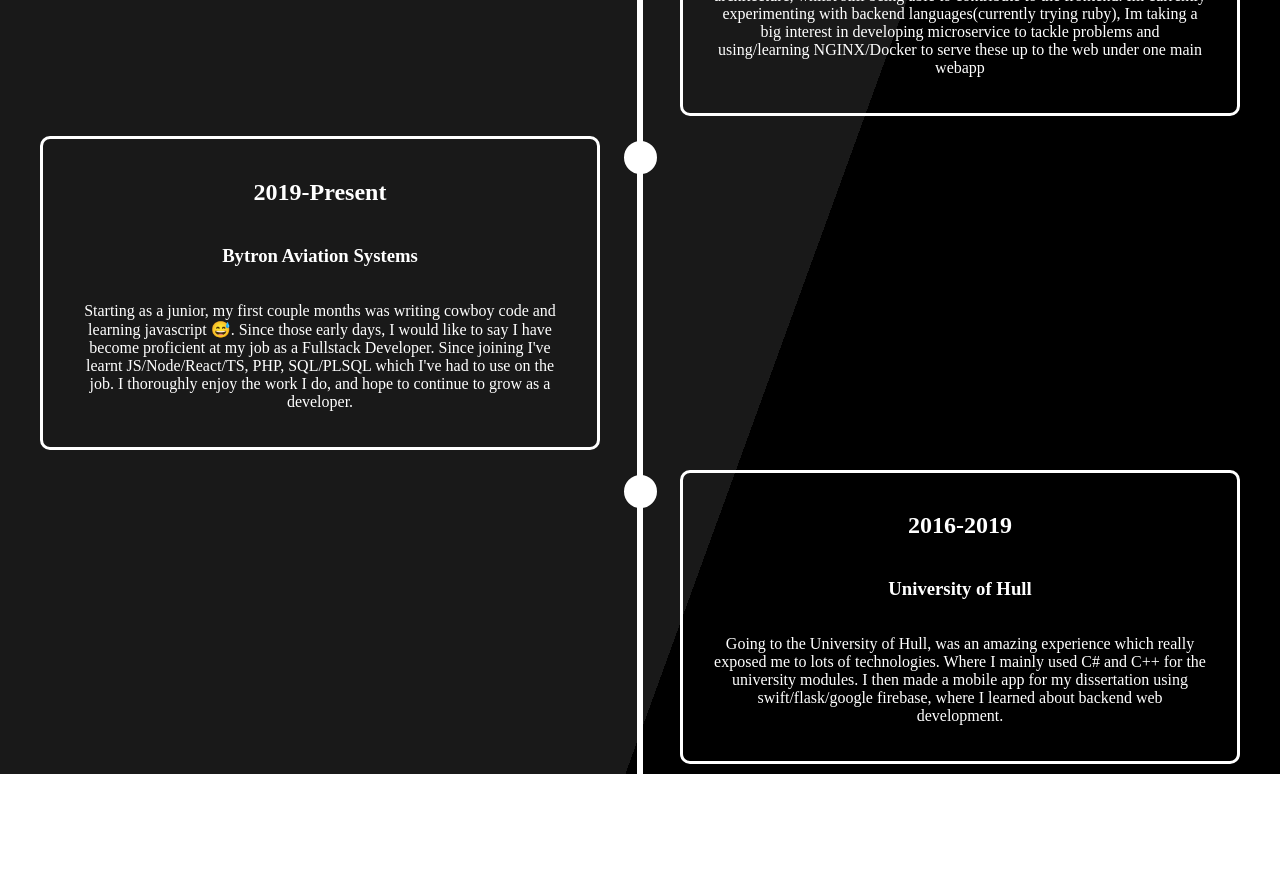
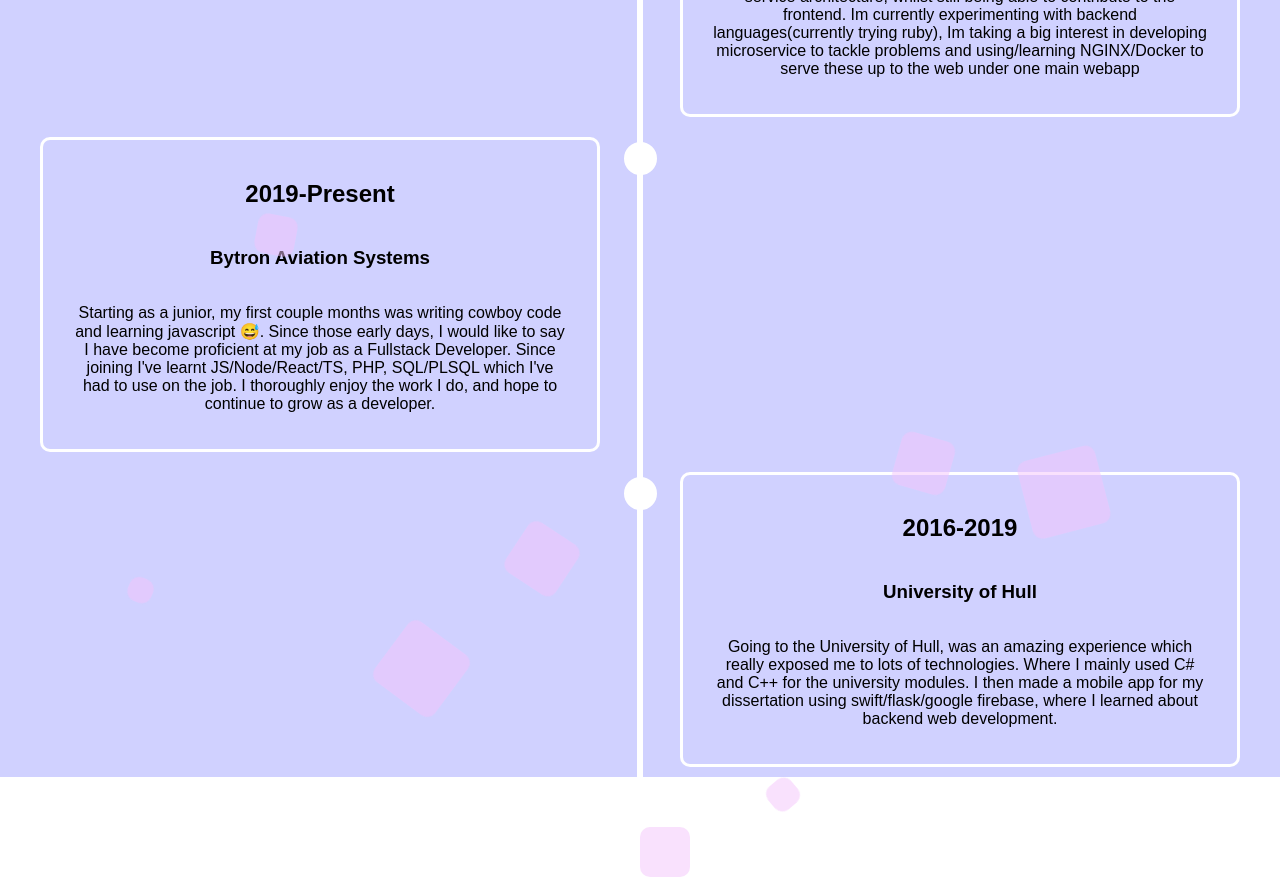
Before and after one commit to isaac0798/Personal-Website, a React (Create React App) app: page /about in a window 1280 px wide. Shown: the part 260-1137 px from the top of the page. Before the commit the page ends 1034 px from the top, so only its background shows below. Built offline with nearby package versions, Linux system fonts and the light colour scheme.

Commit message:
redesign of about page

```diff
--- a/src/css/app.css
+++ b/src/css/app.css
@@ -9,7 +9,7 @@
   display: flex;
   flex-direction: column;
   font-size: calc(5px + 2vmin);
-  color: black;
+  color: white;
   font-family: sans-serif;
   align-items: center;
   justify-content: space-evenly;
--- a/src/css/homePage.css
+++ b/src/css/homePage.css
@@ -23,7 +23,7 @@
 #slide1 {
     padding-top: 5%;
     width: 100vw;
-    color: black;
+    color: white;
     animation: textColorChange 3s;
     animation-timing-function: ease;
     animation-fill-mode: forwards;
--- a/src/css/projects.css
+++ b/src/css/projects.css
@@ -50,7 +50,6 @@
     }
 
     .projectContainer {
-      overflow-y: auto;
       height: 50vh;
       display: flex;
       justify-content: center;
--- a/src/css/timeline.css
+++ b/src/css/timeline.css
@@ -3,12 +3,12 @@
   }
 
   body {
-    font-family: karla;
+    font-family: sans-serif;
   }
 
   .timeline {
     position: relative;
-    background: linear-gradient(110deg, #191919 60%, #000000 60%);
+    animation: pulse 10s infinite;
   }
 
   .timeline::after {
@@ -64,6 +64,7 @@
     flex-direction: column;
     border-style: solid;
     border-color: white;
+    color: black;
   }
 
   @media screen and (max-width: 600px) {
@@ -96,3 +97,124 @@
       left: 0%;
     }
   }
+
+  @-webkit-keyframes pulse {
+    0% {
+      background: #c0fdff;
+    }
+    25% {
+      background: #d8bbff;
+    }
+    50% {
+      background: #d0d1ff;
+    }
+    75% {
+      background: #c8e7ff;
+    }
+    100% {
+      background: #c0fdff;
+    }
+  }
+
+  @keyframes pulse {
+    0% {
+      background: #c0fdff;
+    }
+    25% {
+      background: #d8bbff;
+    }
+    50% {
+      background: #d0d1ff;
+    }
+    75% {
+      background: #c8e7ff;
+    }
+    100% {
+      background: #c0fdff;
+    }
+  }
+
+  .bubbles li {
+    position: absolute;
+    list-style: none;
+    display: block;
+    background-color: #f3c4fb;
+    border-radius: 10px;
+    bottom: -100px;
+    animation: circle 15s infinite;
+    transition-timing-function: linear;
+    opacity: 0.5;
+  }
+
+  .bubbles li:nth-child(1) {
+    width: 40px;
+    height: 40px;
+    left: 20%;
+  }
+
+  .bubbles li:nth-child(2) {
+    width: 60px;
+    height: 60px;
+    left: 40%;
+    animation-delay: 2s;
+    animation-duration: 16s;
+  }
+
+  .bubbles li:nth-child(3) {
+    width: 30px;
+    height: 30px;
+    left: 60%;
+    animation-delay: 4s;
+    animation-duration: 13s;
+  }
+
+  .bubbles li:nth-child(4) {
+    width: 80px;
+    height: 80px;
+    left: 80%;
+    animation-delay: 1s;
+    animation-duration: 19s;
+  }
+
+  .bubbles li:nth-child(5) {
+    width: 50px;
+    height: 50px;
+    left: 50%;
+    animation-delay: 5s;
+    animation-duration: 12s;
+  }
+
+  .bubbles li:nth-child(6) {
+    width: 25px;
+    height: 25px;
+    left: 10%;
+    animation-delay: 3s;
+    animation-duration: 11s;
+  }
+
+  .bubbles li:nth-child(7) {
+    width: 55px;
+    height: 55px;
+    left: 70%;
+    animation-delay: 2.5s;
+    animation-duration: 11s;
+  }
+
+  .bubbles li:nth-child(8) {
+    width: 75px;
+    height: 75px;
+    left: 30%;
+    animation-delay: 3.5s;
+    animation-duration: 11s;
+  }
+
+  @keyframes circle {
+    0% {
+      -webkit-transform: translateY(0);
+      transform: translateY(0);
+    }
+    100% {
+      -webkit-transform: translateY(-1080px) rotate(800deg);
+      transform: translateY(-1080px) rotate(800deg);
+    }
+  }
--- a/src/js/about/about.js
+++ b/src/js/about/about.js
@@ -31,6 +31,17 @@
         pow="University of Hull"
         content={uniOfHullDescription}
       />
+
+      <ul class="bubbles">
+        <li></li>
+        <li></li>
+        <li></li>
+        <li></li>
+        <li></li>
+        <li></li>
+        <li></li>
+        <li></li>
+      </ul>
     </div>
   );
 }
```
